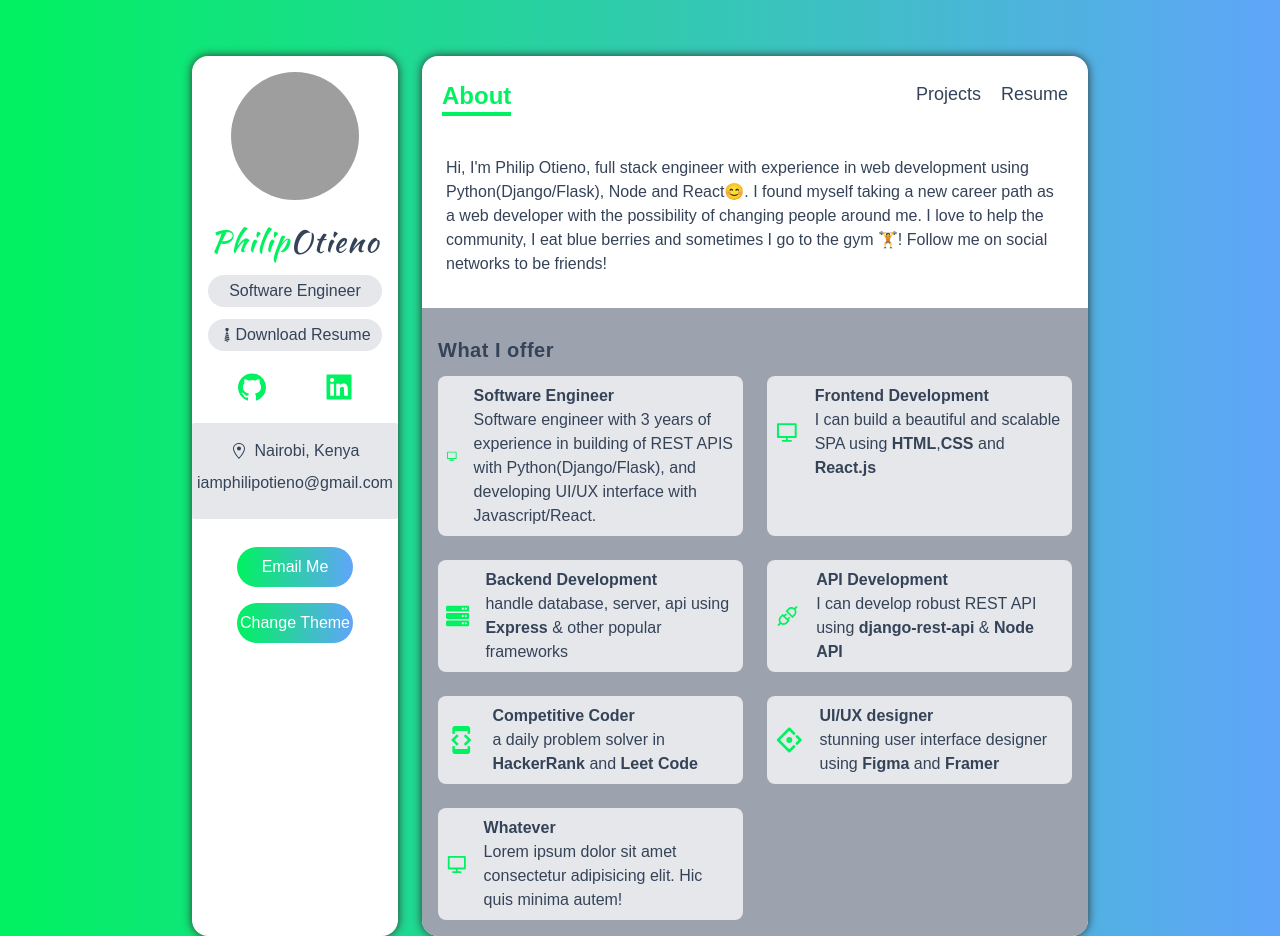
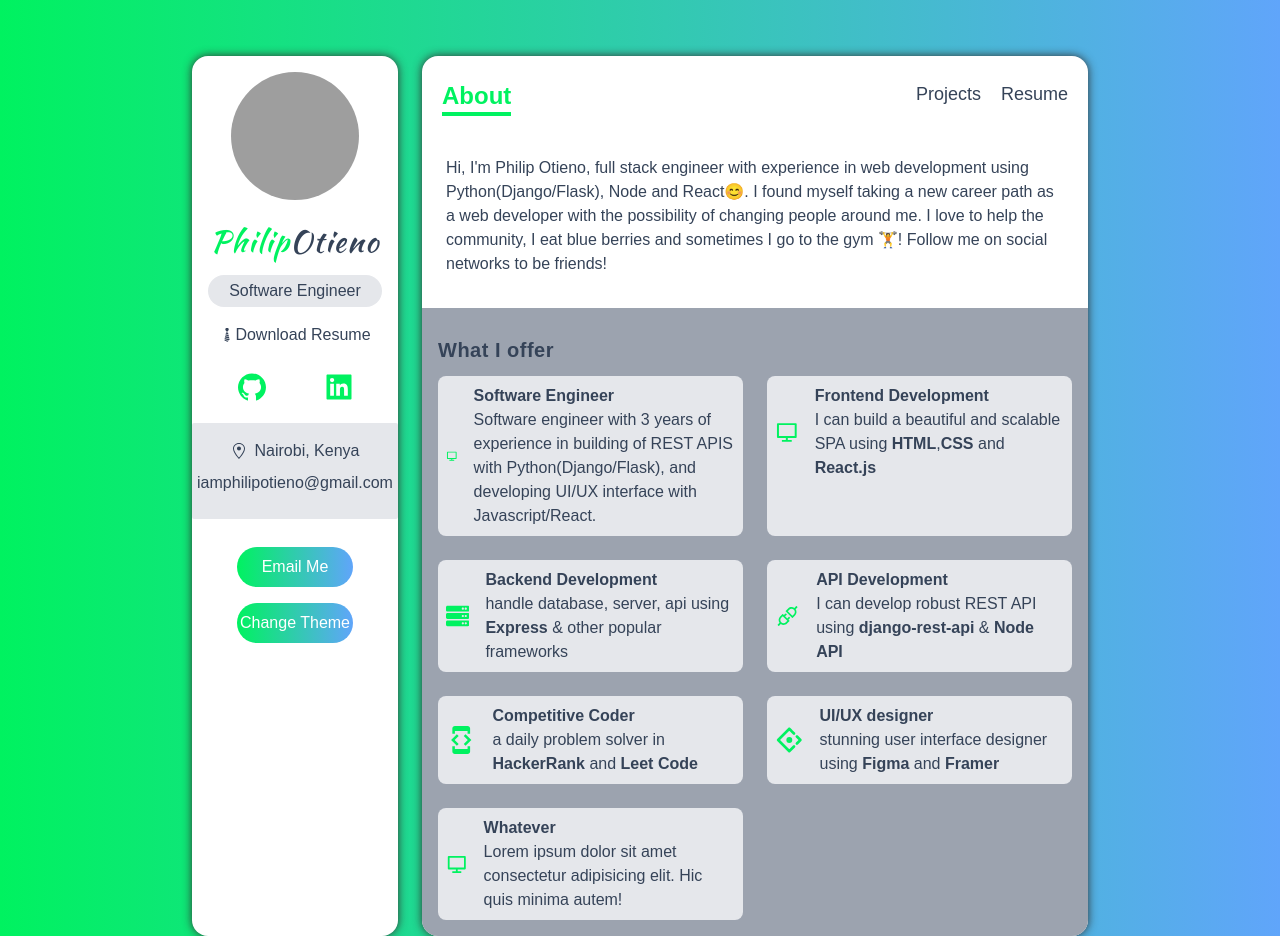
Before and after one commit to Philipotieno/Portfolio-N, a Next.js app: page / in a window 1280 px wide. Built offline with nearby package versions, Linux system fonts and the light colour scheme; grey boxes are pictures that could not be loaded.

Commit message:
style: add hover to resume

```diff
--- a/components/SideBar.tsx
+++ b/components/SideBar.tsx
@@ -29,8 +29,8 @@ const SideBar = () => {
         Software Engineer
       </p>
       <a
-        className="flex items-center justify-center px-2 py-1 my-3 bg-gray-200 rounded-full dark:bg-dark-200"
-        href="https://docs.google.com/document/d/190Leb-UNJKlbz8OVrc62C0ywYEZ3AmObtgv5D2kH0Ag/edit"
+        className="flex items-center justify-center px-2 py-1 my-3 rounded-full hover:bg-gray-200 dark:bg-dark-200"
+        href="https://drive.google.com/file/d/1ny-vk-QdVqL_bFKa427DwznmM-KBdJHQ/view?usp=sharing"
         // download="Philip_Otieno_Resume.pdf"
         target="_blank"
       >
```
